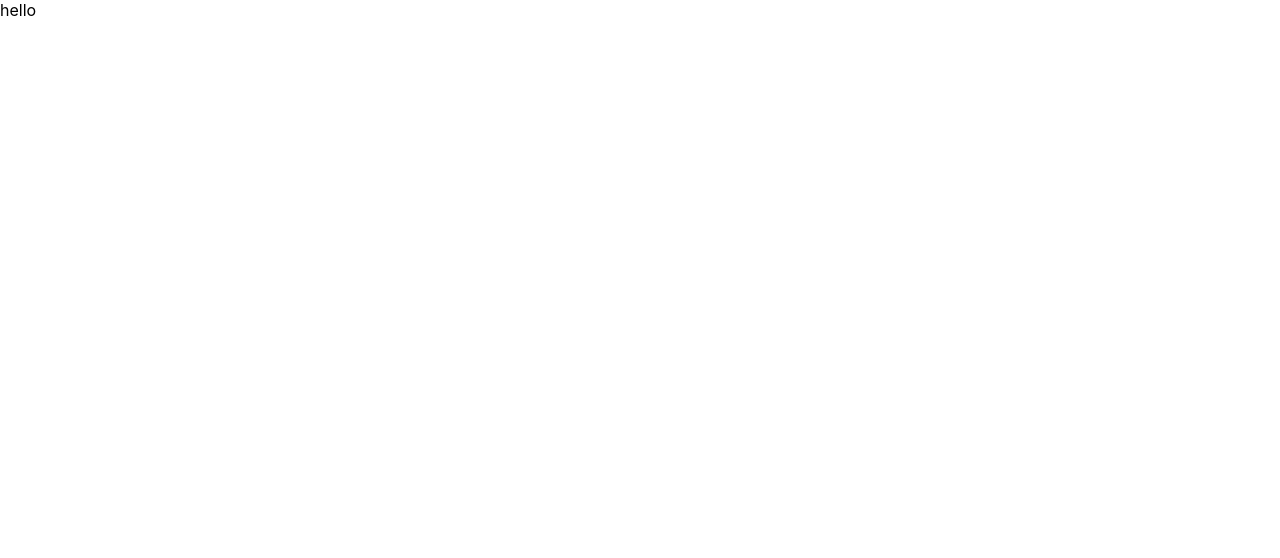
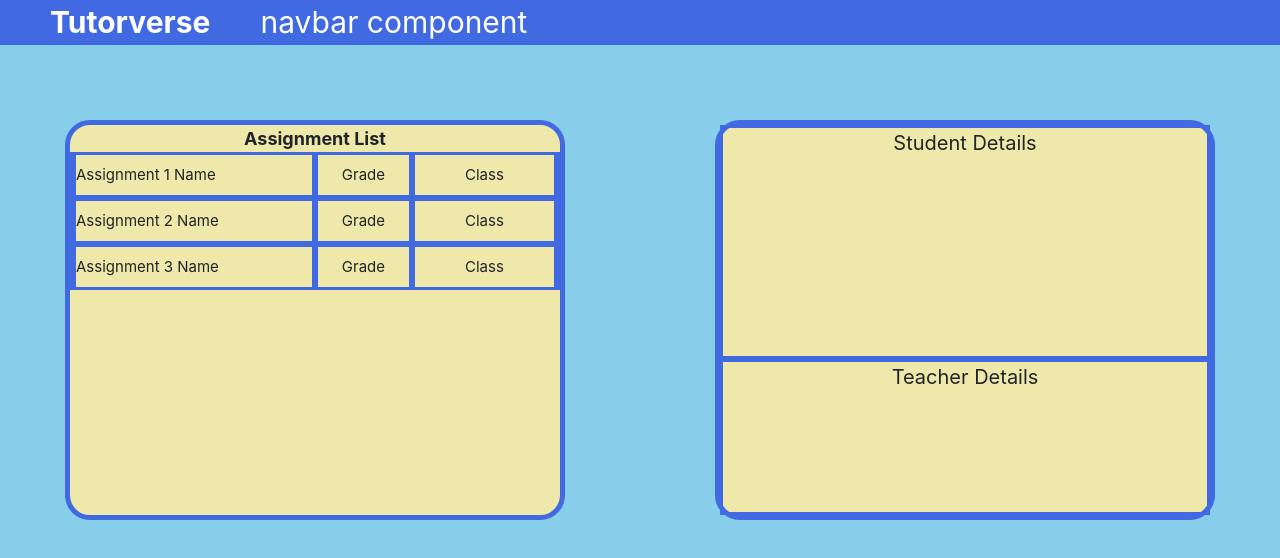
Before and after one commit to noahcams/tutorverse, a React (Create React App) app in the folder packages/client/: page /#/ in a window 1280 px wide. Shown: the top 558 px of the page. Built offline with nearby package versions, Linux system fonts and the light colour scheme.

Commit message:
Styled Dashboard

```diff
--- a/packages/client/src/App.js
+++ b/packages/client/src/App.js
@@ -8,6 +8,7 @@ import StudentDetails from './components/StudentDetails/StudentDetails';
 import TeacherDetails from './components/TeacherDetails/TeacherDetails';
 import Navbar from './components/Navbar/Navbar';
 import { HashRouter, Routes, Route } from 'react-router-dom';
+import 'bootstrap/dist/css/bootstrap.css';
 
 function App() {
   return (
--- a/packages/client/src/components/DashBoard/Dashboard.js
+++ b/packages/client/src/components/DashBoard/Dashboard.js
@@ -3,7 +3,62 @@ import React from 'react'
 export default function Dashboard() {
   return (
     <div>
-      hello
+      <div className="dashPage">
+      <div id="topNavbar">
+        <div id="logo">
+        Tutorverse
+        </div>
+        <div id="navComp">
+        navbar component
+        </div>
+      </div>
+      <div id="dashContent">
+        <div id="assignmentList">
+          Assignment List
+          <div className="assignment">
+            <div className="assignmentName">
+            Assignment 1 Name
+            </div>
+            <div className="assignmentGrade">
+            Grade
+            </div>
+            <div className="assignmentClass">
+            Class
+            </div>
+          </div>
+        <div className="assignment">
+            <div className="assignmentName">
+            Assignment 2 Name
+            </div>
+            <div className="assignmentGrade">
+            Grade
+            </div>
+            <div className="assignmentClass">
+            Class
+            </div>
+          </div>
+        <div className="assignment">
+            <div className="assignmentName">
+            Assignment 3 Name
+            </div>
+            <div className="assignmentGrade">
+            Grade
+            </div>
+            <div className="assignmentClass">
+            Class
+            </div>
+          </div>
+        </div>
+        <div id="details">
+          <div className="studentDetail">
+            Student Details
+          </div>
+          <div className="teacherDetail">
+            Teacher Details
+          </div>
+        </div>
+      </div>
+    </div>
     </div>
   )
 }
--- a/packages/client/src/index.css
+++ b/packages/client/src/index.css
@@ -11,3 +11,121 @@ code {
   font-family: source-code-pro, Menlo, Monaco, Consolas, 'Courier New',
     monospace;
 }
+
+.dashPage {
+  display: flex;
+  flex-direction: column;
+  background-color: skyblue;
+  height: 100vh;
+  width: 100%;
+  align-items: center;
+}
+
+#topNavbar {
+  align-items: center;
+  background-color: royalblue;
+  width: 100%;
+  color: white;
+  display: flex;
+  flex-direction: row;
+  font-size: 30px;
+}
+
+#logo {
+  margin-left: 50px;
+  align-items: left;
+  font-weight: bold;
+}
+
+#navComp {
+  margin-left: 50px;
+}
+
+#dashContent {
+  display: flex;
+  flex-direction: row;
+}
+
+#assignmentList {
+  display: flex;
+  flex-direction: column;
+  width: 500px;
+  border: royalblue 5px solid;
+  border-radius: 25px;
+  margin: 75px;
+  height: 400px;
+  background-color: palegoldenrod;
+  align-items: center;
+  font-weight: bold;
+  font-size: 18px;
+}
+
+.assignment {
+  display: flex;
+  flex-direction: row;
+  border: royalblue 3px solid;
+  width: 100%;
+  font-weight: normal;
+  font-size: 15px;
+}
+
+.assignmentName {
+  display: flex;
+  justify-content: left;
+  border-left: royalblue 3px solid;
+  border-right: royalblue 3px solid;
+  width: 50%;
+  height: 40px;
+  align-items: center;
+}
+
+.assignmentGrade {
+  display: flex;
+  justify-content: center;
+  border-left: royalblue 3px solid;
+  border-right: royalblue 3px solid;
+  width: 20%;
+  height: 40px;
+  align-items: center;
+}
+
+.assignmentClass {
+  display: flex;
+  justify-content: center;
+  border-left: royalblue 3px solid;
+  border-right: royalblue 3px solid;
+  width: 30%;
+  height: 40px;
+  align-items: center;
+}
+
+#details {
+  display: flex;
+  flex-direction: column;
+  width: 500px;
+  border: royalblue 5px solid;
+  border-radius: 25px;
+  margin: 75px;
+  height: 400px;
+  background-color: palegoldenrod;
+  align-items: center;
+  font-size: 20px;
+}
+
+.studentDetail {
+  display: flex;
+  flex-direction: column;
+  border: royalblue 3px solid;
+  width: 100%;
+  align-items: center;
+  height: 60%;
+}
+
+.teacherDetail {
+  display: flex;
+  flex-direction: column;
+  border: royalblue 3px solid;
+  width: 100%;
+  align-items: center;
+  height: 40%;
+}
```
Also changed, not shown: package.json (+7 -3 lines), 2 other files (tests, documents, lock files or other folders).
